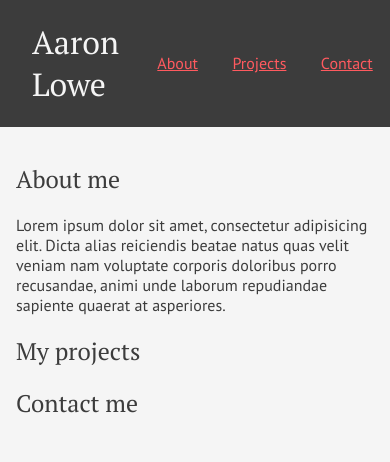
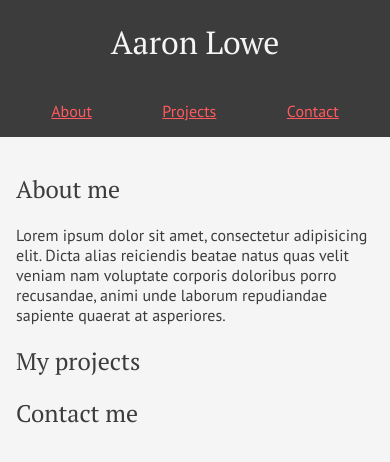
Before and after one commit to aaronlowe10/portfolio, a plain HTML site: page index.html in a window 390 px wide. Drawn offline with Linux system fonts and the light colour scheme.

Commit message:
Make header mobile-friendly, centre nav links vertically
Also add nav link colour change on hover

```diff
--- a/index.html
+++ b/index.html
@@ -13,12 +13,17 @@
     <h1 class="page-title">Aaron Lowe</h1>
     <nav>
       <ul>
-        <li><a href="#about">About</a></li>
-        <li><a href="#projects">Projects</a></li>
-        <li><a href="#contact">Contact</a></li>
+        <li>
+          <a href="#about"><span>About</span></a>
+        </li>
+        <li>
+          <a href="#projects"><span>Projects</span></a>
+        </li>
+        <li>
+          <a href="#contact"><span>Contact<span></a>
+        </li>
       </ul>
     </nav>
-    <!--<button type="button" class="menu-button">Menu</button>-->
   </header>
   <main>
     <section id="about">
--- a/styles.css
+++ b/styles.css
@@ -52,34 +52,50 @@ button {
 ---------------------*/
 header {
   display: flex;
-  justify-content: space-between;
-  align-items: center;
+  justify-content: space-around;
+  flex-wrap: wrap;
+  padding: 0 1em;
+  align-items: stretch;
   background-color: #3C3C3C;
 }
 
 .page-title {
-  display: inline-block;
-  margin-left: 1em;
   color: #F5F5F5;
 }
 
 nav {
   width: 100%;
   max-width: 400px;
-  margin-left: auto;
 }
 
 nav ul {
   display: flex;
-  justify-content: space-around;
+  justify-content: center;
+  align-items: center;
+  height: 100%;
 }
 
 nav li {
   display: inline-block;
+  flex: 1 0 auto;
+  height: 100%;
 }
 
 nav a {
+  display: flex;
+  justify-content: center;
+  align-items: center;
+  width: 100%;
+  height: 100%;
+  padding: 1em;
+  text-align: center;
   color: #FF5A5F;
+}
+
+nav a:hover {
+  background-color: #FF5A5F;
+  color: #F5F5F5;
+  transition: background-color 0.3s linear, color 0.3s linear;
 }
 
 /* Main
```
